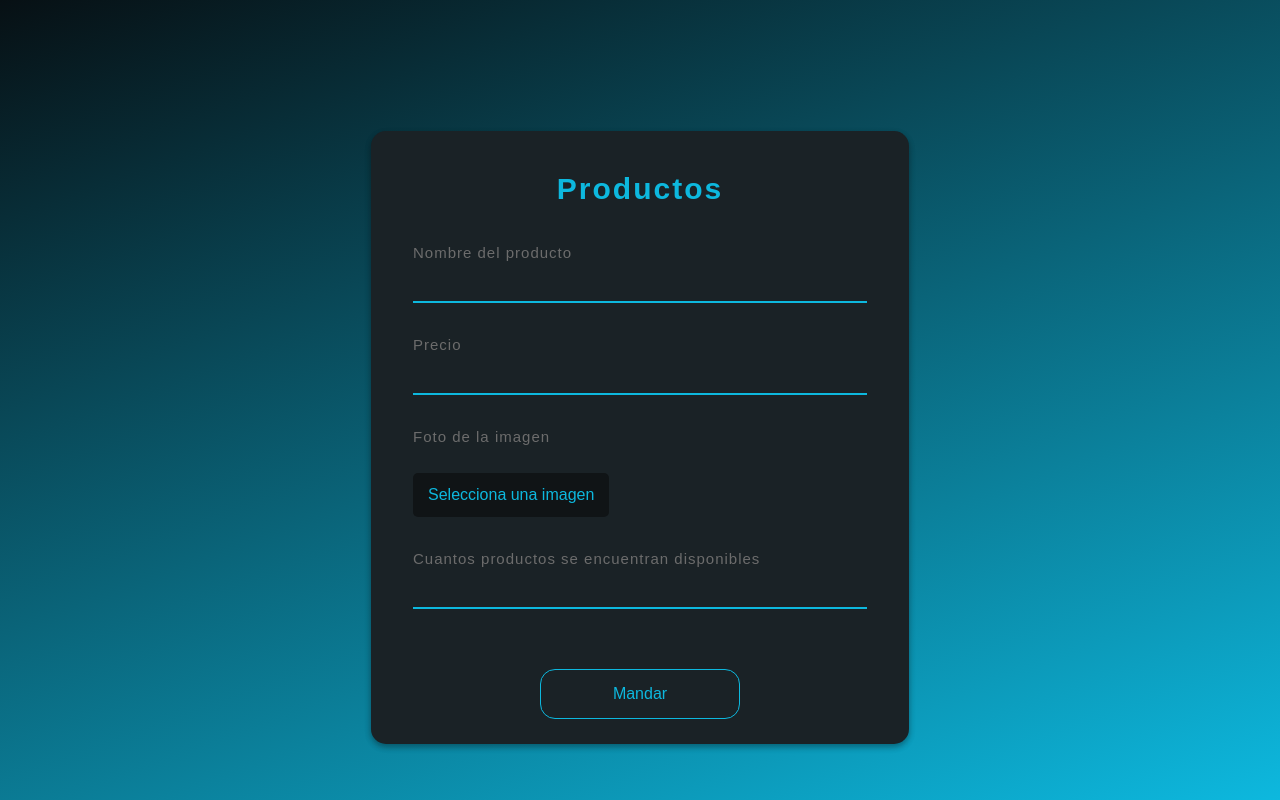
After one commit to DiegoRuP/webPlacoShoes, a PHP site: page /formproducto.php in a window 1280 px wide. The commit adds this page. Run offline with PHP 8.4, Linux system fonts and the light colour scheme.

Commit message:
Formulario producto
Se implemento un formulario para dar de altas a productos con su respectivo CSS

```diff
--- /dev/null
+++ b/css/formproducto.css
@@ -0,0 +1,100 @@
+body {
+    background-color: #071014;
+    background-image: -webkit-linear-gradient(160deg, #071014 0%, #0db8de 100%);
+    background-image: -moz-linear-gradient(160deg, #071014 0%, #0db8de 100%);
+    background-image: -o-linear-gradient(160deg, #071014 0%, #0db8de 100%);
+    background-image: linear-gradient(160deg, #071014 0%, #0db8de 100%);
+      font-family: 'Arial', sans-serif;
+      height: 100vh;
+  }
+  .login-box {
+      margin-top: 75px;
+      background: #1A2226;
+      text-align: center;
+      box-shadow: 0 3px 6px rgba(0, 0, 0, 0.16), 0 3px 6px rgba(0, 0, 0, 0.23);
+      border-radius: 15px;
+  }
+  .login-title {
+      text-align: center;
+      font-size: 30px;
+      letter-spacing: 2px;
+      margin-top: 35px;
+      font-weight: bold;
+      color: #0DB8DE;
+  }
+  .login-form {
+      margin-top: 25px;
+      text-align: left;
+  }
+  input[type=text] {
+      background-color: #1A2226;
+      border: none;
+      border-bottom: 2px solid #0DB8DE;
+      border-top: 0px;
+      border-radius: 0px;
+      outline: 0;
+      margin-bottom: 20px;
+      padding-left: 0px;
+      color: #ECF0F5;
+  }
+  input[type=password] {
+      background-color: #1A2226;
+      border: none;
+      border-bottom: 2px solid #0DB8DE;
+      border-radius: 0px;
+      margin-bottom: 20px;
+      color: #ECF0F5;
+  }
+  .form-group {
+  margin: 30px;
+  }
+  .form-control:focus {
+      box-shadow: none;
+      background-color: #1A2226;
+      color: #ECF0F5;
+  }
+  .form-control-label {
+      font-size: 15px;
+      color: #6C6C6C;
+      letter-spacing: 1px;
+  }
+  .btn-outline-primary {
+    width: 200px;
+    height: 50px;
+    border-radius: 15px;
+    cursor: pointer;
+    border-color:#0DB8DE!important;
+    color:#0DB8DE;
+    margin-top: 30px;
+  }
+  .btn-outline-primary:hover{
+    background-color: #071014!important;
+    background-image: -webkit-linear-gradient(160deg, #071014 0%, #0db8de 100%)!important;
+    background-image: -moz-linear-gradient(160deg, #071014 0%, #0db8de 100%)!important;
+    background-image: -o-linear-gradient(160deg, #071014 0%, #0db8de 100%)!important;
+    background-image: linear-gradient(160deg, #071014 0%, #0db8de 100%)!important;
+
+    color: #ffffff!important;
+  }
+  .login-button {
+      padding-right: 0px;
+      text-align: right;
+      margin-bottom: 25px;
+  }
+  .login-text {
+      padding-left: 0px;
+      color: #A2A4A4;
+  }
+
+  input[type="file"] {
+    display: none; /* Oculta el botón original */
+}
+
+label.upload-btn {
+    background-color: #101416;
+    color: #0DB8DE;
+    padding: 10px 15px;
+    border-radius: 5px;
+    cursor: pointer;
+    display: inline-block;
+}
--- /dev/null
+++ b/formproducto.php
@@ -0,0 +1,58 @@
+<!DOCTYPE html>
+<html lang="en">
+<head>
+  <title>Webleb</title>
+  <meta charset="utf-8">
+  <meta name="viewport" content="width=device-width, initial-scale=1, shrink-to-fit=no">
+  <!-- Bootstrap-->
+  <link href="https://cdn.jsdelivr.net/npm/bootstrap@5.2.1/dist/css/bootstrap.min.css" rel="stylesheet"
+    integrity="sha384-iYQeCzEYFbKjA/T2uDLTpkwGzCiq6soy8tYaI1GyVh/UjpbCx/TYkiZhlZB6+fzT" crossorigin="anonymous">
+  <link href="css/formproducto.css" rel="stylesheet">
+  <script src="script.js"></script>
+</head>
+<body class="d-flex align-items-center">
+  <div class="container">
+    <div class="row justify-content-center" style="margin:20px;">
+      <div class="col-lg-6 col-md-8 login-box">
+        <div class="col-lg-12 login-title">
+          Productos
+        </div>
+        <div class="col-lg-12 login-form">
+          <form>
+            <div class="form-group">
+              <label class="form-control-label">Nombre del producto</label>
+              <input type="text" class="form-control" id="nombreProducto">
+            </div>
+            <div class="form-group">
+              <label class="form-control-label">Precio</label>
+              <input type="text" class="form-control" id="precioProducto">
+            </div>
+            <div class="form-group">
+            <label class="form-control-label">Foto de la imagen</label> <br> <br>
+              <label for="imagen" class="upload-btn">
+                <span id="label-imagen">Selecciona una imagen</span>
+              </label>
+              <input type="file" id="imagen" name="imagen" style="display: none;" onchange="mostrarNombreArchivo()">
+            </div>
+            <div class="form-group">
+              <label class="form-control-label">Cuantos productos se encuentran disponibles</label>
+              <input type="text" class="form-control" id="disponibleProducto" >
+            </div>
+            <div class="col-12 login-btm login-button justify-content-center d-flex">
+              <button type="submit" class="btn btn-outline-primary">Mandar</button>
+            </div>
+          </div>
+        </form>
+      </div>
+    </div>
+  </div>
+</div>
+
+<script src="https://cdn.jsdelivr.net/npm/bootstrap@5.2.1/dist/js/bootstrap.min.js"
+  integrity="sha384-7VPbUDkoPSGFnVtYi0QogXtr74QeVeeIs99Qfg5YCF+TidwNdjvaKZX19NZ/e6oz" crossorigin="anonymous">
+  </script>
+
+<script src="js/formproducto.js"></script>
+
+</body>
+</html>
--- /dev/null
+++ b/js/formproducto.js
@@ -0,0 +1,6 @@
+function mostrarNombreArchivo() {
+    var input = document.getElementById('imagen');
+    var nombreArchivo = input.files[0].name;
+    var label = document.getElementById('label-imagen');
+    label.textContent = 'Archivo seleccionado: ' + nombreArchivo;
+  }
--- a/login.php
+++ b/login.php
@@ -33,8 +33,8 @@
     <!-- Aqui preguntamos si ya tiene cuenta -->
     <form class="login-form" method="post">
       <h2></i> Iniciar Sesion</h2>
-      <input type="text" placeholder="Nombre" required />
-      <input type="password" placeholder="Contraseña" required/>
+      <input type="text" placeholder="Nombre" id="inombre" required />
+      <input type="password" placeholder="Contraseña" id="icontra" required/>
 
       <a class="btn" href="#">
         <span></span>
```
